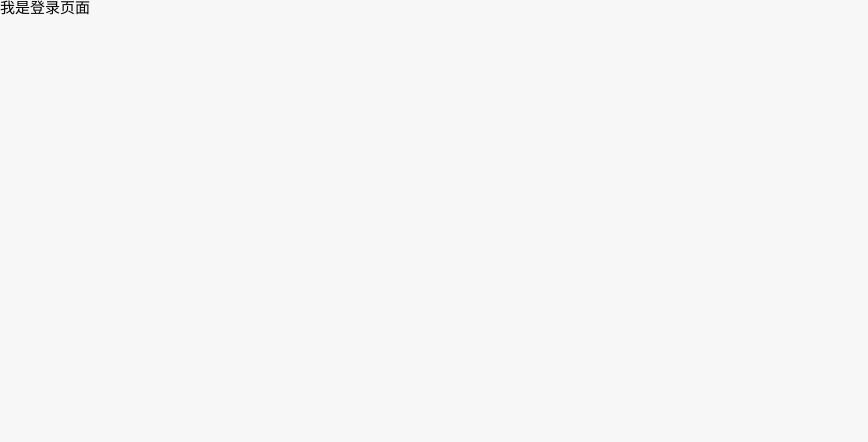
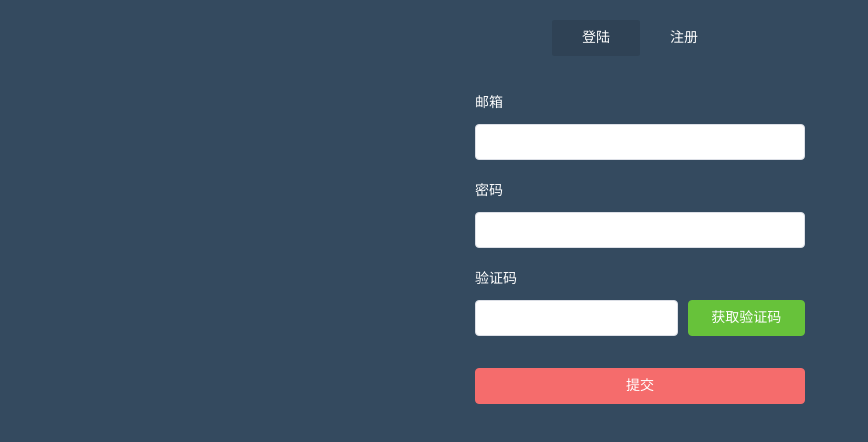
Before and after one commit to Het-Man/vue-admin, a Vue app: page / in a window 1280 px wide. Shown: the top 442 px of the page, without its empty margins (0-868 px from the left). Built offline with nearby package versions, Linux system fonts and the light colour scheme.

Commit message:
登陆页面静态制作、input的数据校验

```diff
--- a/src/styles/main.scss
+++ b/src/styles/main.scss
@@ -1 +1 @@
-@import "normalize.scss"
+@import "./normalize.scss"
--- /dev/null
+++ b/src/utils/validate.js
@@ -0,0 +1,31 @@
+/*
+  过滤特殊字符
+*/
+
+export function stripscript(str) {
+    var pattern = new RegExp("[`~!@#$^&*()=|{}':;',\\[\\].<>/?~！@#￥……&*（）&;—|{ }【】‘；：”“'。，、？]")
+    var rs = "";
+    for (var i = 0; i < str.length; i++) {
+        rs = rs + str.substr(i, 1).replace(pattern, '');
+    }
+    return rs;
+}
+
+// 验证邮箱
+export function validateEmail(value){
+  let reg = /^([a-zA-Z]|[0-9])(\w|\-)+@[a-zA-Z0-9]+\.([a-zA-Z]{2,4})$/;
+
+  return !reg.test(value)
+}
+
+// 验证密码
+export function  validatePass(value){
+  let reg = /^(?!\D+$)(?![^a-zA-Z]+$)\S{6,20}$/
+  return !reg.test(value)
+}
+
+// 验证 验证码
+export function  VerificationCode(value){
+  let reg = /^[a-z0-9]{6}$/
+  return !reg.test(value)
+}
--- a/src/views/login/index.vue
+++ b/src/views/login/index.vue
@@ -1,18 +1,213 @@
 <template>
-  <div>
-      我是登录页面
+  <div id='login' >
+    <div class="login-wrap">
+      <ul class='memu-tab'>
+          <li :class="{'current':item.current}" v-for="(item, index) in menuTab" :key="index"  @click="toggleMemu(item)">{{item.txt}}</li>
+      </ul>
+    <el-form :model="ruleForm" status-icon :rules="rules" ref="ruleForm"  size="medium " class="demo-ruleForm login-from">
+
+      <el-form-item  prop="username" class='item-from' >
+        <label for="">邮箱</label>
+        <el-input type="text" v-model="ruleForm.username" autocomplete="off"></el-input>
+      </el-form-item>
+
+      <el-form-item prop="password" class="item-from">
+          <label for="password">密码</label>
+          <el-input id="password" type="password" v-model="ruleForm.password" autocomplete="off" minlength="6" maxlength="20"></el-input>
+        </el-form-item>
+
+        <el-form-item prop="passwords" class="item-from" v-show="menuTab[1].current" >
+          <label>重复密码</label>
+          <el-input type="password" v-model="ruleForm.passwords" autocomplete="off" minlength="6" maxlength="20"></el-input>
+        </el-form-item>
+
+      <el-form-item  prop="code"  class='item-from'>
+        <label for="">验证码</label>
+        <el-row :gutter="10">
+        <el-col :span="15"><el-input type='text' v-model.number="ruleForm.code"></el-input></el-col>
+        <el-col :span="9"><el-button type="success" class="block" >获取验证码</el-button></el-col>
+      </el-row>
+
+      </el-form-item>
+      <el-form-item>
+        <el-button type="danger" @click="submitForm('ruleForm')" class='login-btn block'>提交</el-button>
+      </el-form-item>
+    </el-form>
+    </div>
   </div>
 </template>
 
 <script>
+import {stripscript,validateEmail,validatePass,VerificationCode} from '@/utils/validate'
 export default {
+
   data(){
+      // 邮箱验证
+      var validateUesrname = (rule, value, callback) => {
+        if (value === '') {
+          callback(new Error('请输入用户名'));
+        }else if(validateEmail(value)) {
+          callback(new Error('用户名格式有误'))
+        } else {
+          // if (this.ruleForm.username !== '') {
+          //   this.$refs.ruleForm.validateField('username');
+          // }
+          callback();
+        }
+      };
+      // 密码验证
+      var validatePassword = (rule, value, callback) => {
+
+        // 过滤字符
+        // console.log(stripscript(value))
+        this.ruleForm.password = stripscript(value)
+        value = this.ruleForm.password
+        if (value === '') {
+          callback(new Error('请输入密码'));
+        } else if (validatePass(value)) {
+          callback(new Error('密码为6至20位数字+字母'));
+        } else {
+          callback();
+        }
+      };
+      // 第二次密码验证
+      var validatePasswords = (rule, value, callback) => {
+        // 如果是登陆界面 就直接通过验证 不需要在提交的时候验证
+        console.log(this.menuTab[1].current)
+        if(!this.menuTab[1].current) {
+          callback()
+          console.log(123)
+          }
+        // 过滤字符
+        // console.log(stripscript(value))
+        this.ruleForm.passwords = stripscript(value)
+        value = this.ruleForm.passwords
+        if (value === '') {
+          callback(new Error('请再次输入密码'));
+        } else if ( value != this.ruleForm.password) {
+          callback(new Error('重复密码不正确'));
+        } else {
+          callback();
+        }
+      };
+      // 验证码
+       var validateCode = (rule, value, callback) => {
+
+        if (!value) {
+          return callback(new Error('验证码不能为空'));
+        }else if (VerificationCode(value)){
+          return callback(new Error('验证码格式有误'))
+        }else {
+          callback()
+        }
+        // setTimeout(() => {
+        //   if (!Number.isInteger(value)) {
+        //     callback(new Error('请输入数字值'));
+        //   } else {
+        //     if (value < 18) {
+        //       callback(new Error('必须年满18岁'));
+        //     } else {
+        //       callback();
+        //     }
+        //   }
+        // }, 1000);
+      };
     return {
+
+      menuTab : [
+        {txt:'登陆',current:true},
+        {txt:'注册',current:false}
+      ],
+      //表单数据
+      ruleForm: {
+          username: '',
+          password: '',
+          passwords: '',
+          code: ''
+        },
+        rules: {
+          username: [
+            { validator: validateUesrname, trigger: 'blur' }
+          ],
+          password: [
+            { validator: validatePassword, trigger: 'blur' }
+          ],
+          passwords: [
+            { validator: validatePasswords, trigger: 'blur' }
+          ],
+          code: [
+            { validator: validateCode, trigger: 'blur' }
+          ]
+        }
     }
+  },
+  methods:{
+    toggleMemu(data){
+      console.log(data)
+      this.menuTab.forEach(item=>{
+        item.current = false
+      })
+
+      data.current = true
+    },
+
+     submitForm(formName) {
+        this.$refs[formName].validate((valid) => {
+          if (valid) {
+            alert('submit!');
+          } else {
+            console.log('error submit!!');
+            return false;
+          }
+        });
+      },
+
   }
 }
 </script>
 
 <style lang="scss" scope>
-
+  #login{
+    height: 100vh;
+    background: #344a5f
+  }
+  .login-wrap{
+    width: 330px;
+    margin: auto;
+    padding-top: 20px;
+  }
+  .memu-tab{
+    text-align: center;
+    li {
+      display: inline-block;
+      width: 88px;
+      line-height: 36px;
+      font-size: 14px;
+      color: #fff;
+      border-radius: 2px;
+      cursor: pointer;
+    }
+    .current {
+      background-color: rgba(0,0,0,.1)
+    }
+  }
+  .login-from{
+    margin-top: 29px;
+    label {
+      display: block;
+      margin-bottom: 3px;
+      font-size: 14px;
+      color: #fff;
+    }
+    .item-from{
+      margin-bottom: 13px;
+    }
+    .block {
+      display: block;
+      width: 100%;
+    }
+    .login-btn{
+      margin-top: 19px;
+    }
+  }
 </style>
--- a/vue.config.js
+++ b/vue.config.js
@@ -13,18 +13,13 @@
   chainWebpack: (config) => {
   },
   configureWebpack: (config) => {
-    // config.resolve = { // 配置解析别名
-    //   extensions: ['.js', '.json', '.vue'],
-    //   alias: {
-    //     '@': path.resolve(__dirname, './src'),
-    //     'public': path.resolve(__dirname, './public'),
-    //     'components': path.resolve(__dirname, './src/components'),
-    //     'common': path.resolve(__dirname, './src/common'),
-    //     'api': path.resolve(__dirname, './src/api'),
-    //     'views': path.resolve(__dirname, './src/views'),
-    //     'data': path.resolve(__dirname, './src/data')
-    //   }
-    // }
+    config.resolve = { // 配置解析别名
+      extensions: ['.js', '.json', '.vue'],
+      alias: {
+        '@': path.resolve(__dirname, './src'),
+        '@c ': path.resolve(__dirname, './src/components'),
+      }
+    }
   },
   // 生产环境是否生成 sourceMap 文件
   productionSourceMap: false,
@@ -42,7 +37,7 @@
       }
     },
     // 启用 CSS modules for all css / pre-processor files.
-    requireModuleExtension: false
+    requireModuleExtension: true
   },
   // use thread-loader for babel & TS in production build
   // enabled by default if the machine has more than 1 cores
```
Also changed, not shown: src/main.js (+8 -3 lines).
